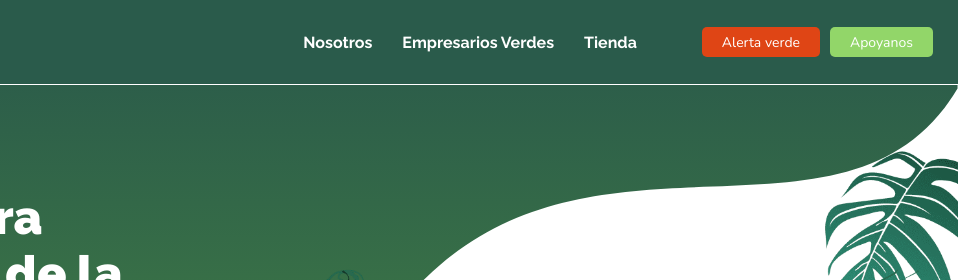
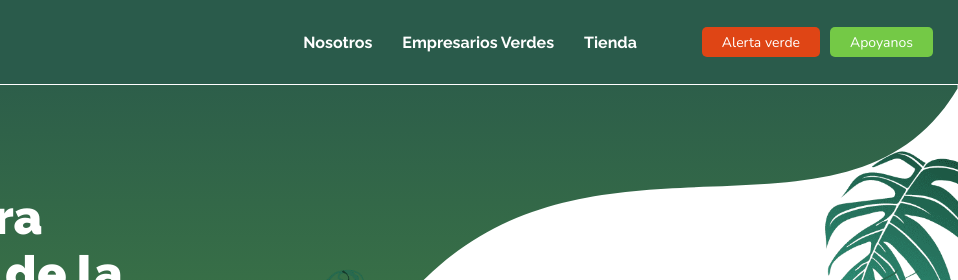
Before and after one commit to JuanC-JC/CamaraVerde, a Gatsby site: page / in a window 1280 px wide. Shown: the top 280 px of the page, 322-1280 px from the left. Built offline with nearby package versions, Linux system fonts and the light colour scheme; Gatsby itself is replaced by a stand-in of ours.

Commit message:
cambio en botones

```diff
--- a/src/styles/components/button.scss
+++ b/src/styles/components/button.scss
@@ -2,7 +2,7 @@
 
 .button {
   outline: none;
-  background-color: $light-green;
+  background-color: #74c946;
   min-height: 40px;
   display: flex;
   justify-content: center;
```
